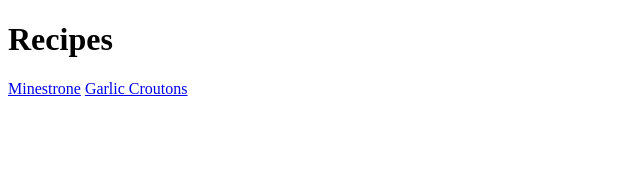
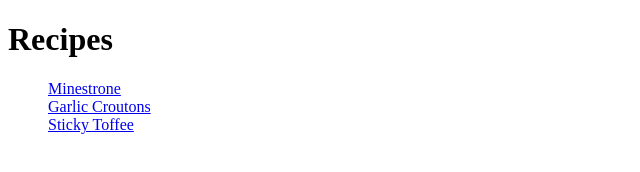
Before and after one commit to sweettooth-glitch/odin-recipes, a plain HTML site: page index.html in a window 1280 px wide. Shown: the whole page, without its empty margins (0-640 px from the left). Drawn offline with Linux system fonts and the light colour scheme.

Commit message:
commit on main

```diff
--- a/index.html
+++ b/index.html
@@ -8,7 +8,12 @@
 </head>
 <body>
     <h1>Recipes</h1>
+    <ul>
     <a href="minestrone.html">Minestrone</a>
+     <br>
     <a href="garliccroutons.html">Garlic Croutons</a>
+     <br>
+    <a href="stickytoffee.html">Sticky Toffee</a>
+    </ul>
 </body>
 </html>
```
